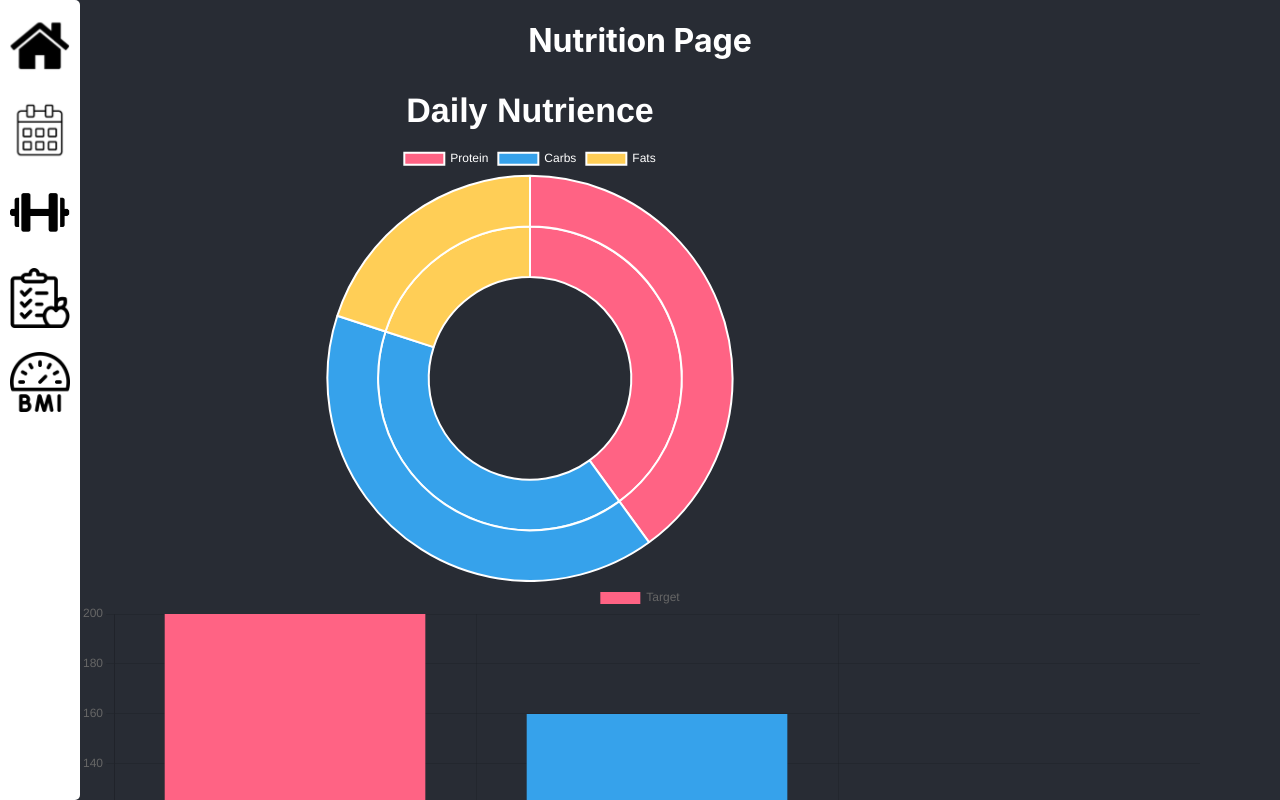
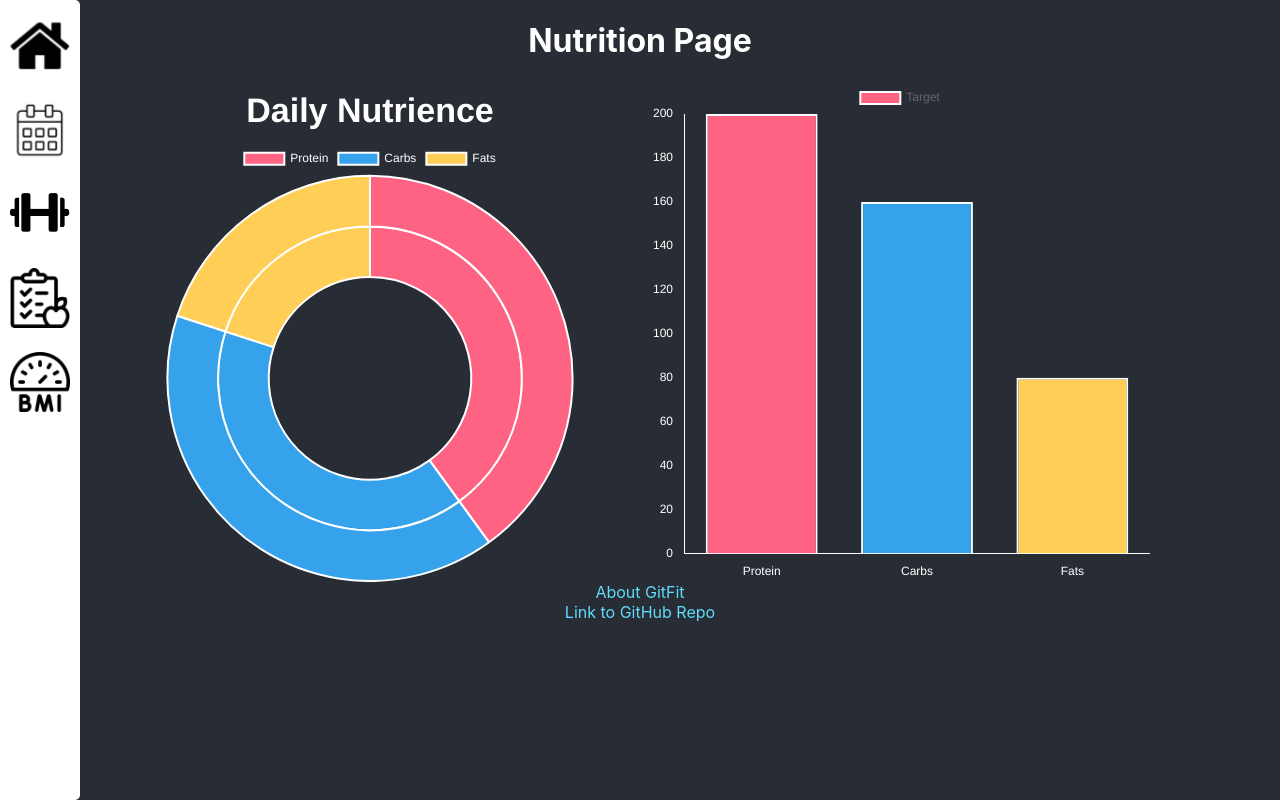
Before and after one commit to LukeSandsor/GitFit-App, a React (Create React App) app in the folder frontend/: page /#/nutrition in a window 1280 px wide. Shown: the top 800 px of the page. Built offline with nearby package versions, Linux system fonts and the light colour scheme.

Commit message:
Better formatted doughnut and bar charts

```diff
--- a/frontend/src/BarChart.js
+++ b/frontend/src/BarChart.js
@@ -9,13 +9,43 @@ function BarChart() {
             {
                 label: "Target",
                 data: [200, 160, 80],
-                backgroundColor: ["#FF6384", "#36A2EB", "#FFCE56"]
+                backgroundColor: ["#FF6384", "#36A2EB", "#FFCE56"],
+                borderColor: 'white',
+                borderWidth: 2,
+                legend: {display: true}
             }
         ]
     }
 
+    const options = {
+        maintainAspectRatio: false,
+        scales: {
+            x: {
+                grid: {
+                    display: false,
+                    borderColor: 'white'
+                },
+                ticks: {
+                    color: 'white'
+                }
+            },
+            y: {
+                grid: {
+                    display: false,
+                    borderColor: 'white'
+                },
+                ticks: {
+                    color: 'white'
+                }
+            }
+        }
+    }
+
     return (
-        <Bar data={data} />
+        <Bar
+            data={data}
+            options={options}
+        />
     );
 }
 
--- a/frontend/src/DoughnutChart.js
+++ b/frontend/src/DoughnutChart.js
@@ -24,7 +24,7 @@ function DoughnutChart() {
                 label: "Current",
                 data: [0.4, 0.4, 0.2],
                 backgroundColor: ["#FF6384", "#36A2EB", "#FFCE56"],
-                hoverBackgroundColor: ["#FF6384", "#36A2EB", "#FFCE56"],
+                //hoverBackgroundColor: ["#FF6384", "#36A2EB", "#FFCE56"],
                 hoverOffset: 10,
                 borderWidth: 2,
                 legend: {display: true}
@@ -33,7 +33,7 @@ function DoughnutChart() {
                 label: "Target",
                 data: [0.4, 0.4, 0.2],
                 backgroundColor: ["#FF6384", "#36A2EB", "#FFCE56"],
-                hoverBackgroundColor: ["#FF6384", "#36A2EB", "#FFCE56"],
+                //hoverBackgroundColor: ["#FF6384", "#36A2EB", "#FFCE56"],
                 hoverOffset: 10,
                 borderWidth: 2,
                 legend: {display: true}
@@ -58,7 +58,7 @@ function DoughnutChart() {
                 },
                 onClick: () => {}
             },
-            maintainAspectRatio: true,
+            maintainAspectRatio: false,
             responsive: true,
         },
       };
--- a/frontend/src/Pages/NutritionPage.css
+++ b/frontend/src/Pages/NutritionPage.css
@@ -1,7 +1,25 @@
+.chart-container {
+    display: grid;
+    grid-template-columns: 1fr 1fr;
+    grid-gap: 20px;
+    /* margin-left: 200px; */
+    margin: auto;
+    width: 1040px;
+    justify-content: center;
+}
+
 .doughnut {
-    margin-top: 10px;
-    margin-left: 200px;
+    /* margin-top: 10px;
+    margin-left: 200px; */
     height: 500px;
     width: 500px;
     border-radius: 10px;
 }
+
+.bar {
+    /* margin-top: 10px;
+    margin-left: 200px; */
+    height: 500px;
+    width: 500px;
+    border-radius: 10px;
+}
--- a/frontend/src/Pages/NutritionPage.js
+++ b/frontend/src/Pages/NutritionPage.js
@@ -10,11 +10,13 @@ function NutritionPage() {
         <div>
             <NavBar />
             <h1>Nutrition Page</h1>
-            <div className='doughnut'>
-                <DoughnutChart />
-            </div>
-            <div>
-                <BarChart />
+            <div className='chart-container'>
+                <div className='doughnut'>
+                    <DoughnutChart />
+                </div>
+                <div className='bar'>
+                    <BarChart />
+                </div>
             </div>
         </div>
     )
```
